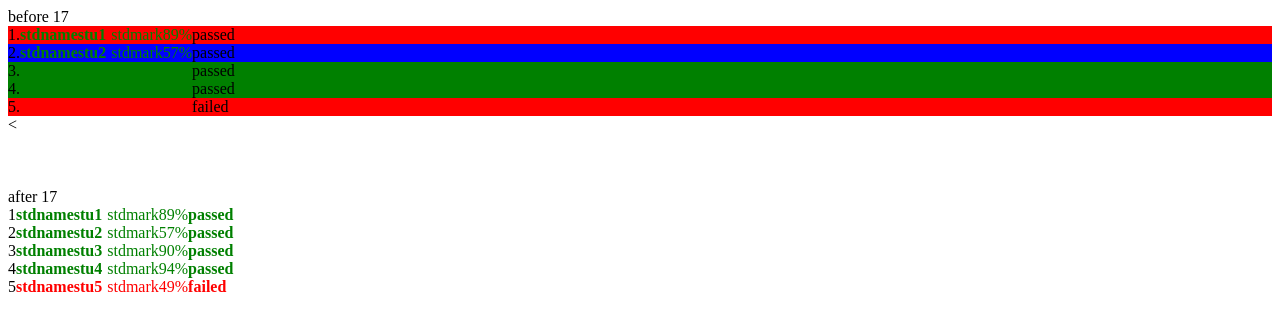
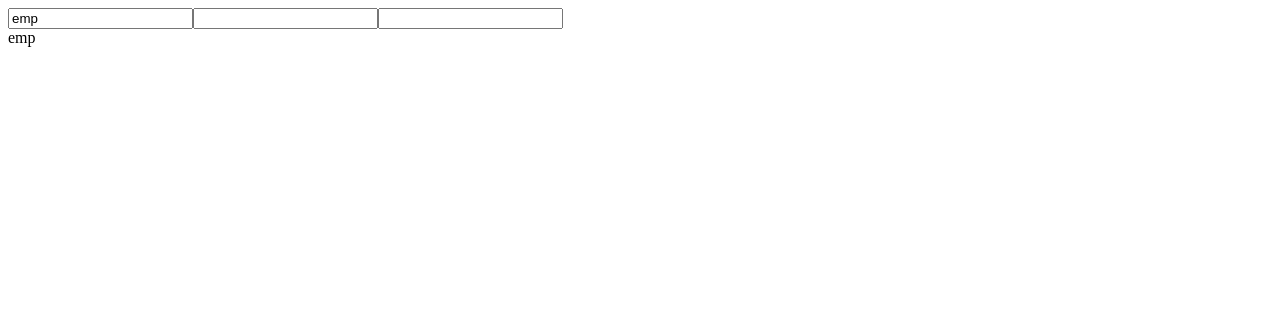
Before and after one commit to asaleh27-2003/Psut, an Angular app in the folder Frontend/HRR/: page / in a window 1280 px wide. Shown: the top 330 px of the page. Built offline with nearby package versions, Linux system fonts and the light colour scheme.

Commit message:
retrval inf about form controll etc...

```diff
--- a/Frontend/HRR/src/app/app.html
+++ b/Frontend/HRR/src/app/app.html
@@ -1,35 +1,10 @@
 <div>
-    before 17
+    <form [formGroup]="form">
+        <input type="text" formControlName="name">
+        <input type="text" formControlName="phone">
+        <input type="text" formControlName="email">
+    </form>
 </div>
-<!-- structural directives :Ngif, Ng for,Ng switch -->
-<!-- Attribute directives :ng class,ng style -->
-<div appRandomColor *ngFor="let x of stu;index as i">
-    <span>{{i+1}}.</span>
-    <span style="margin-right: 5px;" [ngClass]="{'passed':x.mark>=50,'failed':x.mark<=49}">stdname{{x.name}}</span>
-    <span [ngStyle]="{'color':x.mark>=50?'green':'red'}">stdmark{{x.mark}}%</span>
-    <span *ngIf="x.mark>=50">passed</span>
-    <span *ngIf="x.mark<=49">failed</span>
+<div>
+    {{form.value.name}}
 </div>
-< <br>
-<br>
-<br>
-<br>
-<div>
-    after 17
-</div>
- @for(x of stu; track x ;let i=$index)
-{
-<div>
-    <span>{{i+1}}</span>
-    <span style="margin-right: 5px;"[class]="x.mark>50?'passed':'failed'">stdname{{x.name}}</span>
-    <span [style.color]="x.mark>50?'green':'red'">stdmark{{x.mark}}%</span>
-    @if(x.mark>50)
-    {
-    <span class="passed">passed</span>
-    }
-    @else {
-
-    <span class="failed">failed</span>
-    }
-</div>
-}
--- a/Frontend/HRR/src/app/app.ts
+++ b/Frontend/HRR/src/app/app.ts
@@ -2,18 +2,29 @@ import { Component, signal } from '@angular/core';
 import { RouterOutlet } from '@angular/router';
 import { NgClass, NgIf, NgStyle, } from '@angular/common';
 import { NgFor } from '@angular/common';
-import { RandomColor} from './directives/random-color';
+import { RandomColor } from './directives/random-color';
+// import{FormsModule,FormGroup}from'@angular/router';
+import { ReactiveFormsModule, FormsModule, FormGroup, FormControl } from '@angular/forms';
 @Component({
   selector: 'app-root',
-  imports: [RouterOutlet,NgIf,NgFor,NgClass,NgStyle,RandomColor],
+  imports: [RouterOutlet, NgIf, NgFor, NgClass, NgStyle, RandomColor, FormsModule, ReactiveFormsModule],
   templateUrl: './app.html',
   styleUrl: './app.css'
 })
 export class App {
-stu=[
-{name:'stu1',mark:89},
-{name:'stu2',mark:57},
-{name:'stu3',mark:90},
-{name:'stu4',mark:94},
-{name:'stu5',mark:49},
-]}
+  stu = [
+    { name: 'stu1', mark: 89 },
+    { name: 'stu2', mark: 57 },
+    { name: 'stu3', mark: 90 },
+    { name: 'stu4', mark: 94 },
+    { name: 'stu5', mark: 49 },
+  ]
+  name: string = "ahmad khara yousef zouft";
+  form = new FormGroup(
+    {
+      name: new FormControl("emp"),
+      phone: new FormControl(),
+      email: new FormControl(),
+    }
+  );
+}
```
Also changed, not shown: Frontend/HRR/src/app/app.css (+6 -7 lines).
